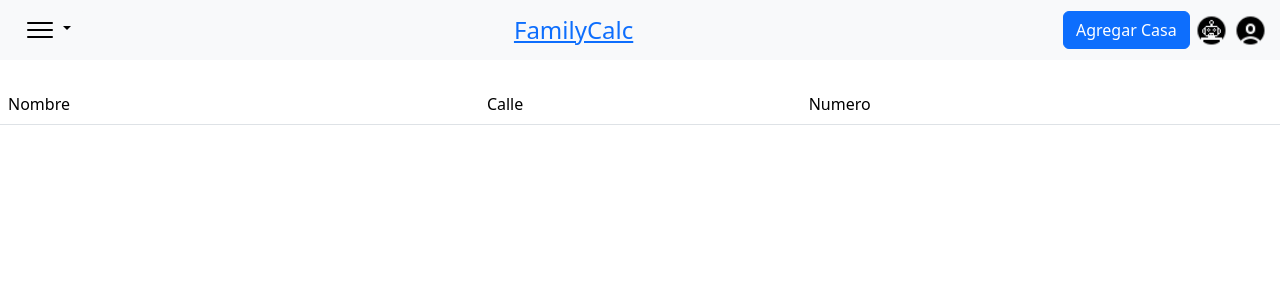
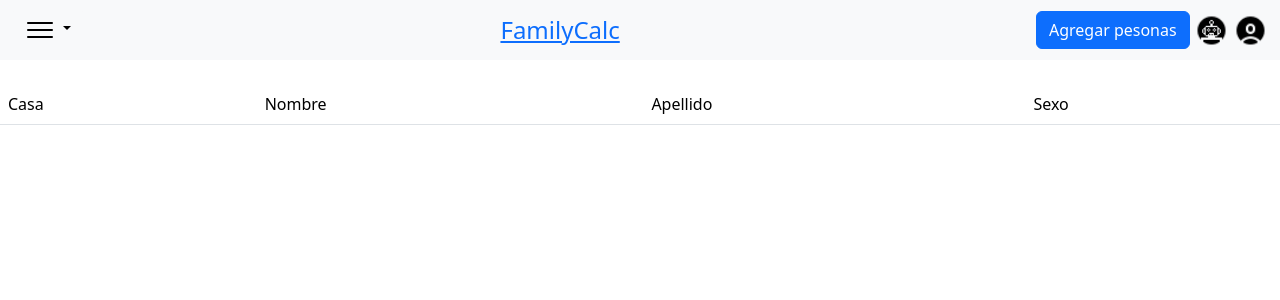
Before and after one commit to Midulio/FamilyCalc, a PHP site: page /views/personas/index_personas.php in a window 1280 px wide. Shown: the top 300 px of the page. Run offline with PHP 8.4, Linux system fonts and the light colour scheme; data comes from the database, SQL or seed files in the repository; data that the repository does not hold is empty.

Commit message:
Add files via upload

```diff
--- a/views/personas/index_personas.php
+++ b/views/personas/index_personas.php
@@ -34,7 +34,7 @@ include ("../../conexion.php");
             </div>
             <a href="../../index.html" class="logo"><h3 class="mb-0 fs-4">FamilyCalc</h3></a>
             <div>
-                 <a href="create.html" class="btn btn-primary">Agregar Casa</a>
+                 <a href="create.php" class="btn btn-primary">Agregar pesonas</a>
             <a href="#"><img src="../../imagenesYLogos/chatbot.png" alt="Perfil" height="35"></a>
                 <a href="iniciarSesion.html"><img src="../../imagenesYLogos/perfil.png" alt="Perfil" height="35"></a>
 
@@ -45,13 +45,13 @@ include ("../../conexion.php");
 
     <table class="table table-hover">
         <tr><br>
+            <td>Casa</td>
             <td>Nombre</td>
-            <td>Calle</td>
-            <td>Numero</td>
-
+            <td>Apellido</td>
+            <td>Sexo</td>
         </tr>
     <?php
-$sql = "SELECT p.nombre as nombre_persona, c.nombre as nombre_casa, apellido, sexo FROM persona as p inner join casa as c on p.id_casa = c.id_casa";
+$sql = "SELECT p.nombre as nombre_persona, c.nombre as nombre_casa, apellido, sexo,id_persona FROM persona as p inner join casa as c on p.id_casa = c.id_casa";
 $stmt = $conexion->prepare($sql);
 $stmt->execute();
 $resultado = $stmt->get_result();
@@ -65,7 +65,7 @@ if($resultado && $resultado->num_rows > 0){
         <td><?= $r['apellido'] ?></td>
         <td><?= $r['sexo'] ?></td>
        <td><a href="update_casa.php?upd=<?= $r['id_casa'] ?>"  class="btn btn-primary" >Actualizar</a></td>
-        <td><a href="eliminar_casa.php?id_casa=<?= $r['id_casa'] ?>" class="btn btn-danger">Eliminar</a></td>
+        <td><a href="eliminar_persona.php?id_persona=<?= $r['id_persona'] ?>" class="btn btn-danger">Eliminar</a></td>
     </tr>
 <?php
     endwhile;
```
Also changed, not shown: views/personas/create.php (+8 -2 lines), views/personas/eliminar_persona.php (added, +20 -0 lines).
